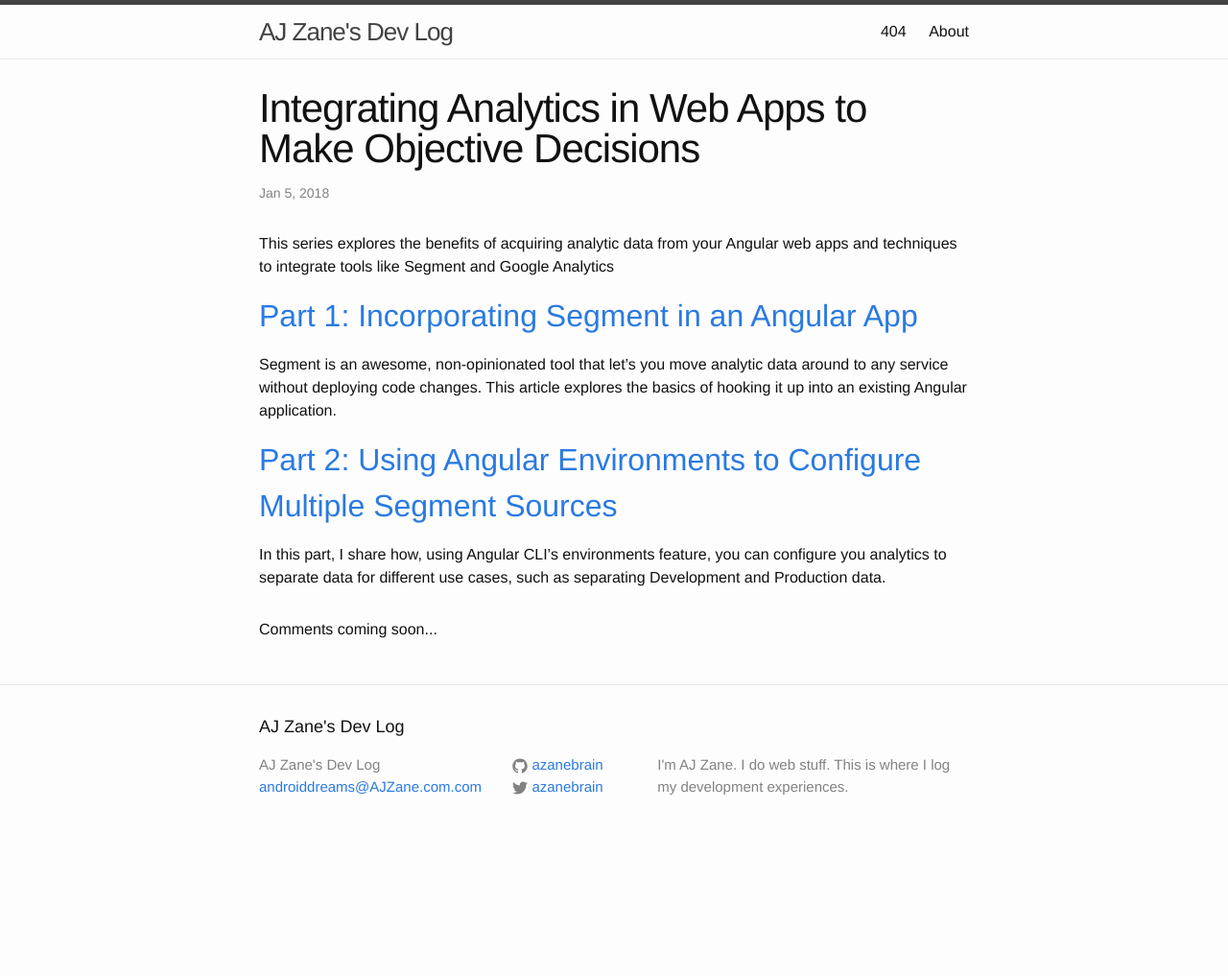
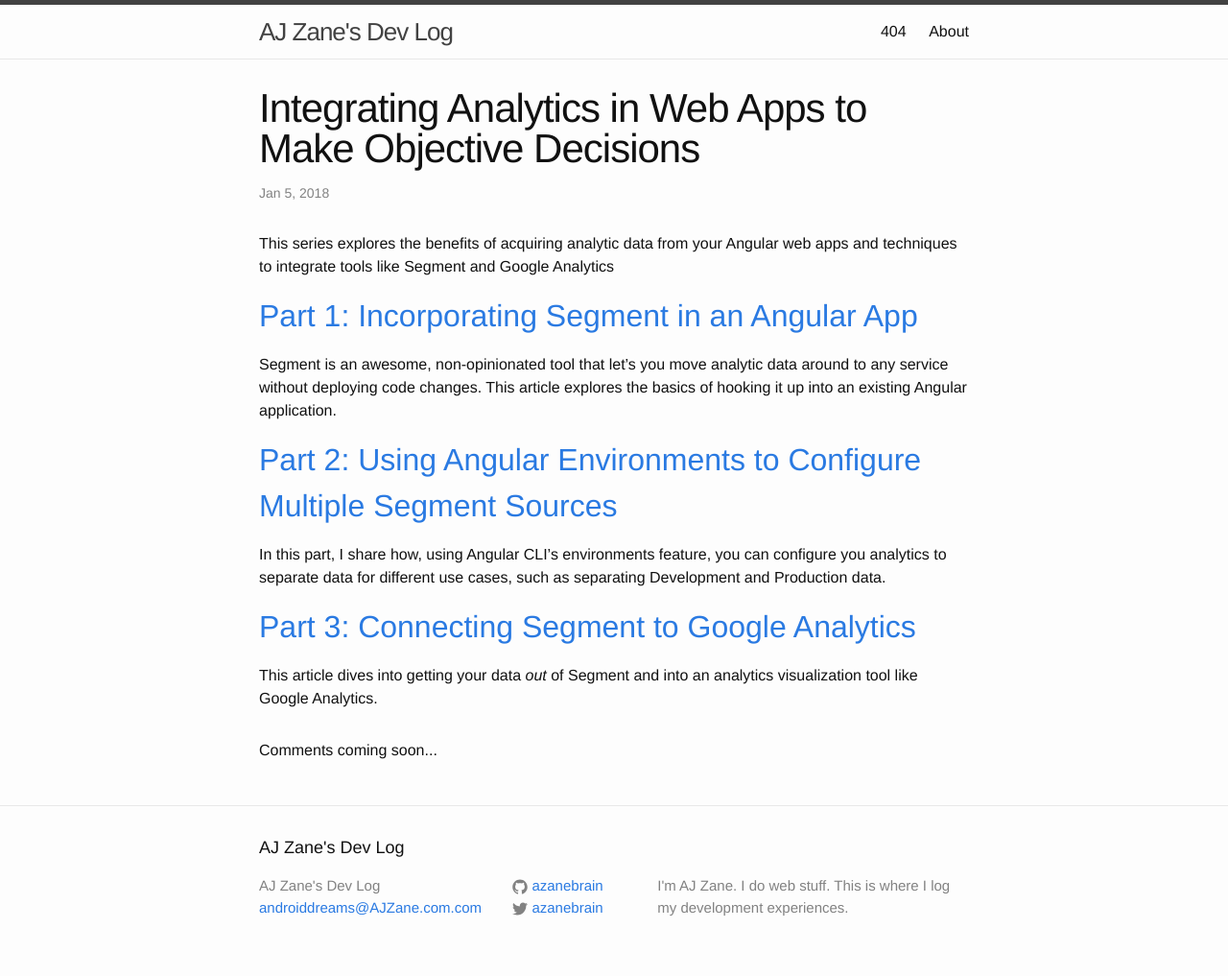
Before and after one commit to azanebrain/azanebrain.github.io, a Jekyll site: the page built from _posts/2018-01-05-integrating-analytics-in-web-apps.markdown, in a window 1280 px wide. Shown: the whole page at 96% size. Built offline with Jekyll 4.4.1, drawn with Linux system fonts in a browser that asks for light colours; before the commit the page ends 900 px from its top, so only the background shows below that.

Commit message:
Article: Connect Segment to Google Analytics

```diff
--- a/_posts/2018-01-05-integrating-analytics-in-web-apps.markdown
+++ b/_posts/2018-01-05-integrating-analytics-in-web-apps.markdown
@@ -15,3 +15,7 @@
 ## [Part 2: Using Angular Environments to Configure Multiple Segment Sources](https://medium.com/veyotech/using-angular-environments-to-configure-multiple-segment-sources-3e4ce6897a3)
 
 In this part, I share how, using Angular CLI's environments feature, you can configure you analytics to separate data for different use cases, such as separating Development and Production data.
+
+## [Part 3: Connecting Segment to Google Analytics](https://medium.com/@VeyoTech/connecting-segment-to-google-analytics-89cdad007257)
+
+This article dives into getting your data _out_ of Segment and into an analytics visualization tool like Google Analytics.
```
Also changed, not shown: _posts/2018-05-23-connecting-segment-to-google-analytics.markdown (added, +11 -0 lines).
